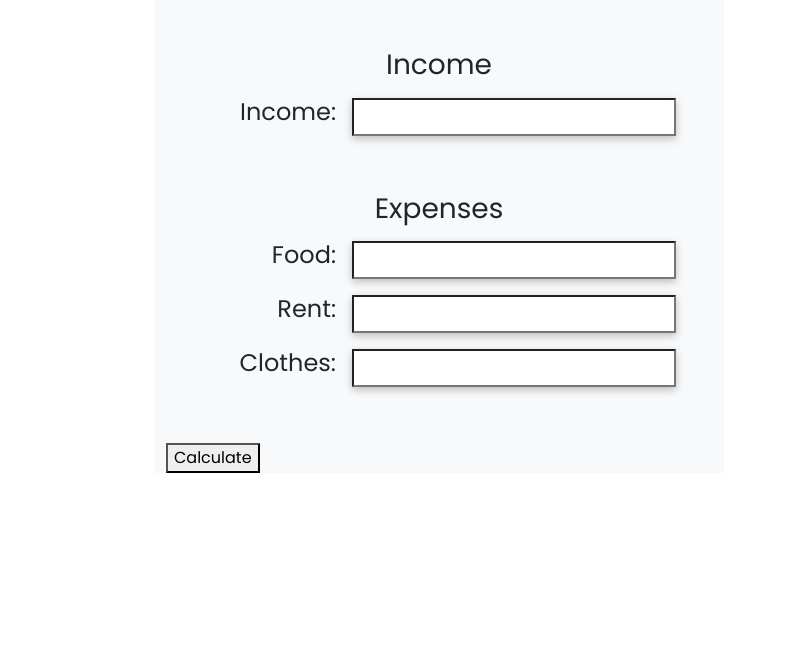
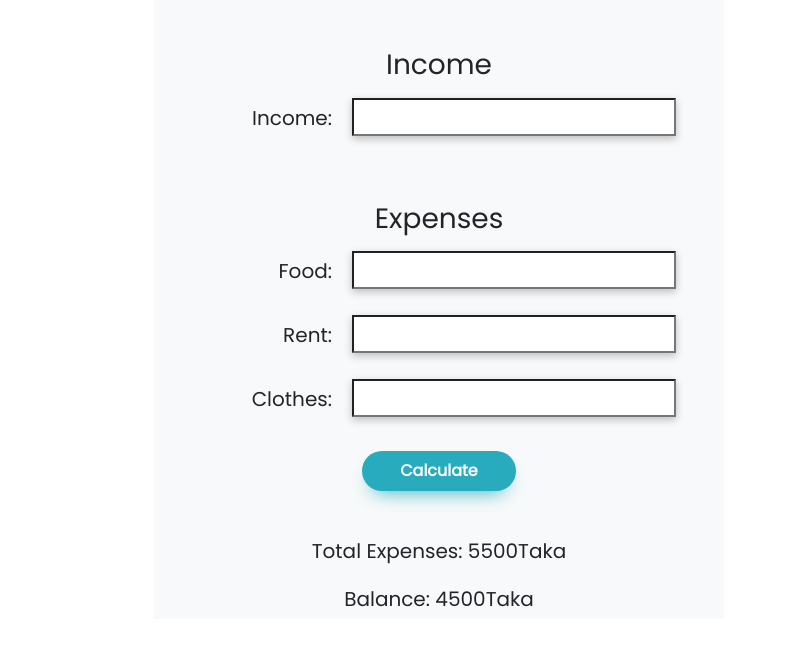
Before and after one commit to antor10655gh/-money-master-project, a plain HTML site: page index.html in a window 1280 px wide. Shown: the full height of the page, 486-1280 px from the left. Drawn offline with nearby package versions, Linux system fonts and the light colour scheme.

Commit message:
add calculate button and expenses and balance amount

```diff
--- a/css/style.css
+++ b/css/style.css
@@ -5,9 +5,32 @@ body {
     font-family: 'Poppins', sans-serif;
 }
 
+/* input field css */
 input[type=text] {
     width: 100%;
     padding: 5px 20px;
     box-sizing: border-box;
     box-shadow: rgba(0, 0, 0, 0.24) 0px 3px 8px;
 }
+
+
+/* Button CSS */
+.button {
+    background: #28abbd;
+    border-radius: 999px;
+    box-shadow: #28abbd 0 10px 20px -10px;
+    box-sizing: border-box;
+    color: #FFFFFF;
+    cursor: pointer;
+    font-size: 16px;
+    font-weight: 700;
+    line-height: 24px;
+    opacity: 1;
+    outline: 0 solid transparent;
+    padding: 8px 38px;
+    user-select: none;
+    touch-action: manipulation;
+    width: fit-content;
+    word-break: break-word;
+    border: 0;
+}
--- a/index.html
+++ b/index.html
@@ -32,8 +32,8 @@
                         <div class="row row-cols-1 row-cols-sm-1 row-cols-md-1 row-cols-lg-1">
                             <div class="col">
                                 <div class="row d-flex justify-content-between">
-                                    <div class="col-4 p-2">
-                                        <h4 class="float-end">Income:</h4>
+                                    <div class="col-4 py-3">
+                                        <h5 class="float-end">Income:</h5>
                                     </div>
                                     <div class="col-8 p-2 pe-5">
                                         <input type="text" name="income" id="income">
@@ -43,31 +43,37 @@
                                     <h3 class="text-center">Expenses</h3>
                                 </div>
                                 <div class="row d-flex justify-content-between">
-                                    <div class="col-4 p-2">
-                                        <h4 class="float-end">Food:</h4>
+                                    <div class="col-4 py-3">
+                                        <h5 class="float-end">Food:</h5>
                                     </div>
                                     <div class="col-8 p-2 pe-5">
                                         <input type="text" name="income" id="income">
                                     </div>
                                 </div>
                                 <div class="row d-flex justify-content-between">
-                                    <div class="col-4 p-2">
-                                        <h4 class="float-end">Rent:</h4>
+                                    <div class="col-4 py-3">
+                                        <h5 class="float-end">Rent:</h5>
                                     </div>
                                     <div class="col-8 p-2 pe-5">
                                         <input type="text" name="income" id="income">
                                     </div>
                                 </div>
                                 <div class="row d-flex justify-content-between">
-                                    <div class="col-4 p-2">
-                                        <h4 class="float-end">Clothes:</h4>
+                                    <div class="col-4 py-3">
+                                        <h5 class="float-end">Clothes:</h5>
                                     </div>
                                     <div class="col-8 p-2 pe-5">
                                         <input type="text" name="income" id="income">
                                     </div>
                                 </div>
+                                <div class="mt-3 d-flex justify-content-center">
+                                    <button class="button">Calculate</button>
+                                </div>
                                 <div class="mt-5">
-                                    <button class="">Calculate</button>
+                                    <h5 class="text-center">Total Expenses: <span>5500</span>Taka</h5>
+                                </div>
+                                <div class="mt-4">
+                                    <h5 class="text-center">Balance: <span>4500</span>Taka</h5>
                                 </div>
                             </div>
                         </div>
```
